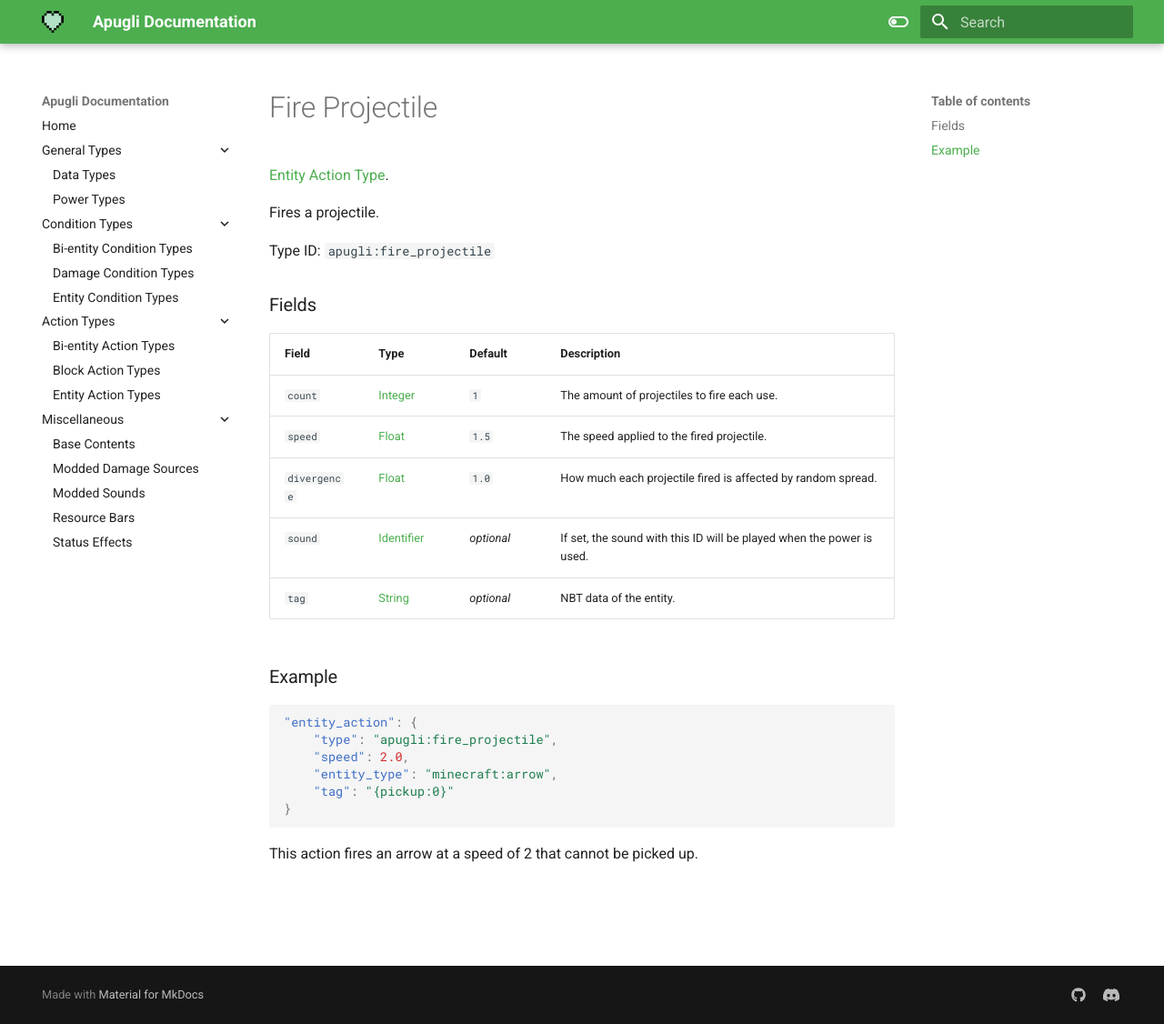
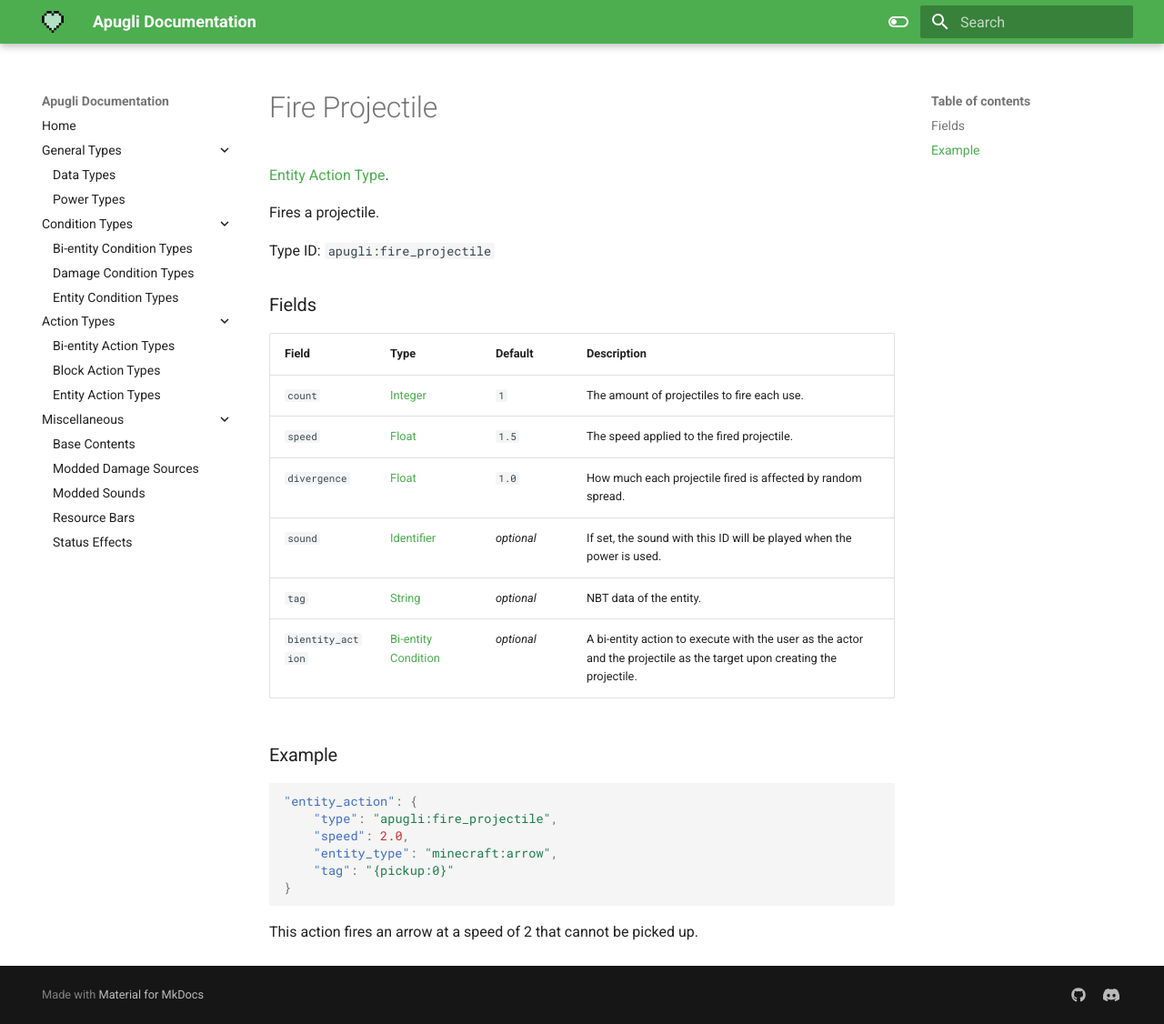
Before and after one commit to MerchantPug/apugli-docs, an MkDocs documentation site: the page built from docs/types/entity_action_types/fire_projectile.md, in a window 1280 px wide and 1126 px high. Shown: the whole window at 91% size. Built offline with MkDocs 1.6.1 and Material for MkDocs 9.7.7, drawn with Linux system fonts in a browser that asks for light colours.

Commit message:
Document new `bientity_action` field.

```diff
--- a/docs/types/entity_action_types/fire_projectile.md
+++ b/docs/types/entity_action_types/fire_projectile.md
@@ -20,6 +20,7 @@ Field | Type | Default | Description
 `divergence` | [Float](https://origins.readthedocs.io/en/latest/types/data_types/float/) | `1.0` | How much each projectile fired is affected by random spread.
 `sound` | [Identifier](https://origins.readthedocs.io/en/latest/types/data_types/identifier/) | *optional* | If set, the sound with this ID will be played when the power is used.
 `tag` | [String](https://origins.readthedocs.io/en/latest/types/data_types/string/) | *optional* | NBT data of the entity.
+`bientity_action` | [Bi-entity Condition](https://origins.readthedocs.io/en/latest/types/bientity_condition_types/) | *optional* | A bi-entity action to execute with the user as the actor and the projectile as the target upon creating the projectile.
 
 
 ### Example
```
